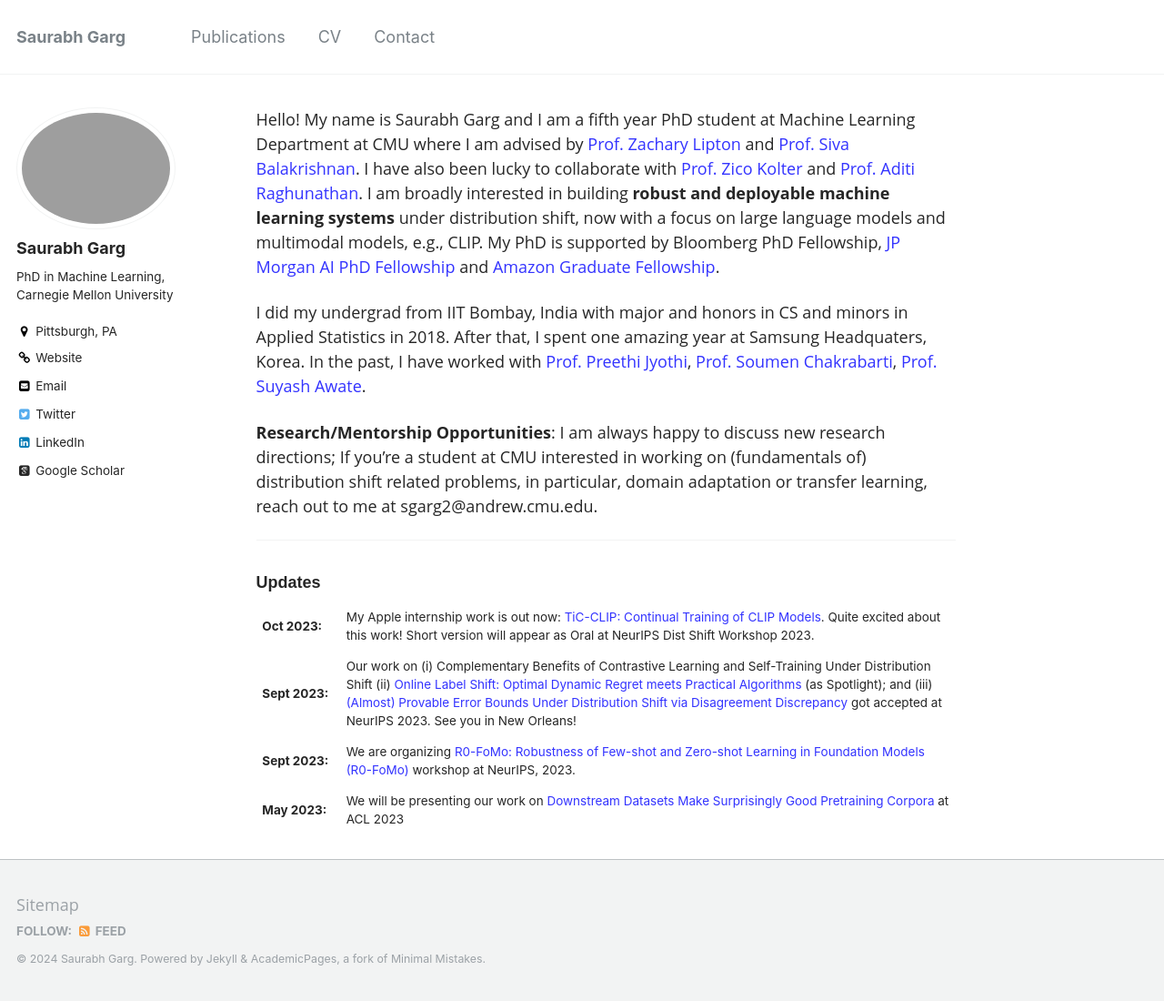
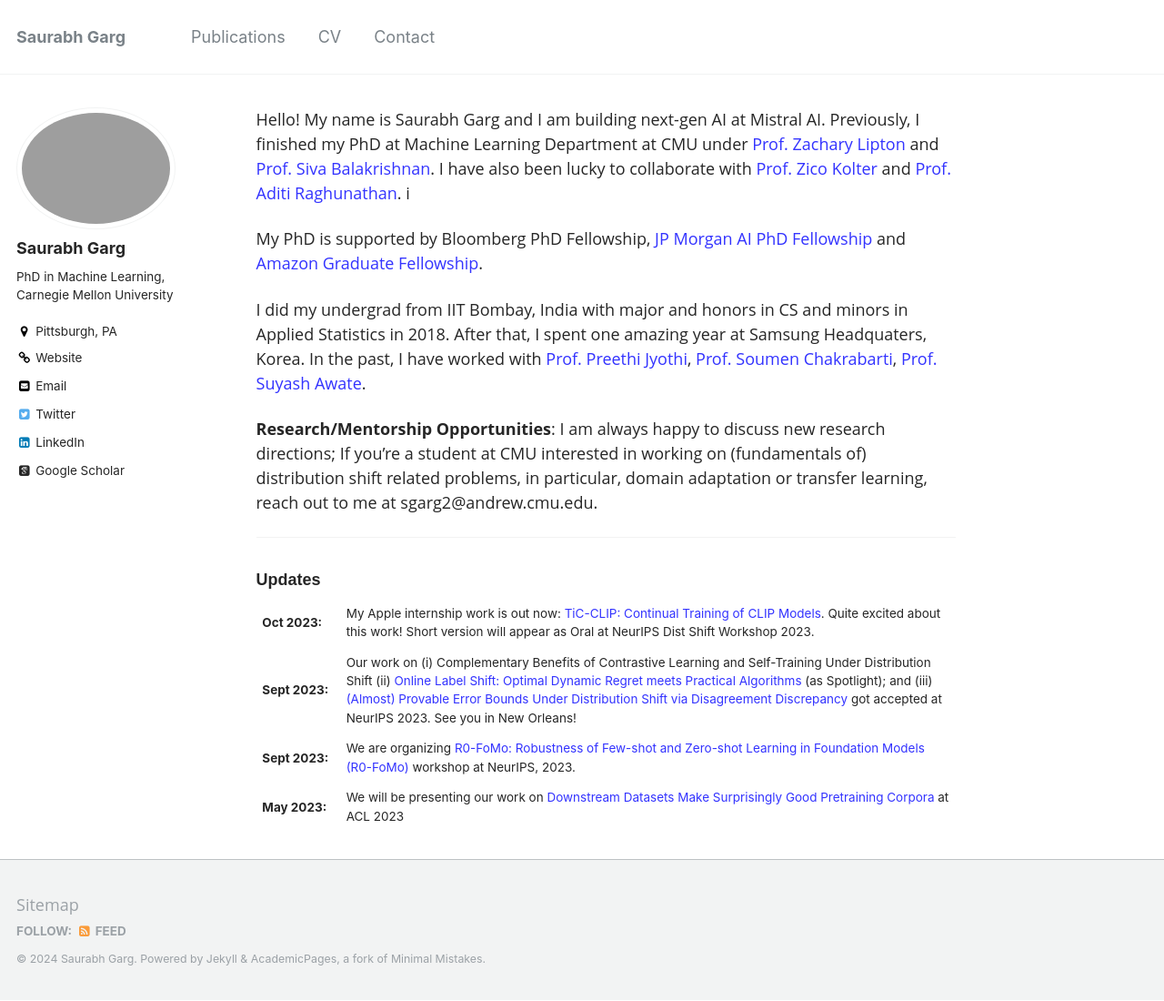
Before and after one commit to saurabhgarg1996/saurabhgarg1996.github.io, a Jekyll site: the page built from _pages/about.md, in a window 1280 px wide and 1100 px high. Shown: the whole window at 91% size. Built offline with Jekyll 4.4.1, drawn with Linux system fonts in a browser that asks for light colours; some web fonts are replaced.

Commit message:
New job added

```diff
--- a/_pages/about.md
+++ b/_pages/about.md
@@ -7,8 +7,9 @@ redirect_from:
   - /about.html
 ---
 
-Hello! My name is Saurabh Garg and I am a fifth year PhD student at Machine Learning Department at CMU where I am advised by [Prof. Zachary Lipton](http://zacklipton.com/) and [Prof. Siva Balakrishnan](http://www.stat.cmu.edu/~siva/). I have also been lucky to collaborate with [Prof. Zico Kolter](https://zicokolter.com/) and [Prof. Aditi Raghunathan](https://www.cs.cmu.edu/~aditirag/). I am broadly interested in building **robust and deployable machine learning systems** under distribution shift, now with a focus on large language models and multimodal models, e.g., CLIP.
-<!---
+Hello! My name is Saurabh Garg and I am building next-gen AI at Mistral AI. Previously, I finished my PhD at Machine Learning Department at CMU under [Prof. Zachary Lipton](http://zacklipton.com/) and [Prof. Siva Balakrishnan](http://www.stat.cmu.edu/~siva/). I have also been lucky to collaborate with [Prof. Zico Kolter](https://zicokolter.com/) and [Prof. Aditi Raghunathan](https://www.cs.cmu.edu/~aditirag/). i
+
+<!--- I am broadly interested in building **robust and deployable machine learning systems** under distribution shift, now with a focus on large language models and multimodal models, e.g., CLIP.
 Machine learning algorithms are typically developed and evaluated under simplistic assumptions that are often violated in practice. I am interested in understanding the behavior of machine learning models in real-world scenarios and building provable methods to make progress towards relaxing simplifying assumptions in order to make robust and trustworthy models.
 -->
 My PhD is supported by Bloomberg PhD Fellowship, [JP Morgan AI PhD Fellowship](https://www.jpmorgan.com/technology/artificial-intelligence/research-awards/phd-fellowship) and [Amazon Graduate Fellowship](https://www.amazon.science/academic-engagements/new-amazon-graduate-research-fellows-announced-at-carnegie-mellon).
```
